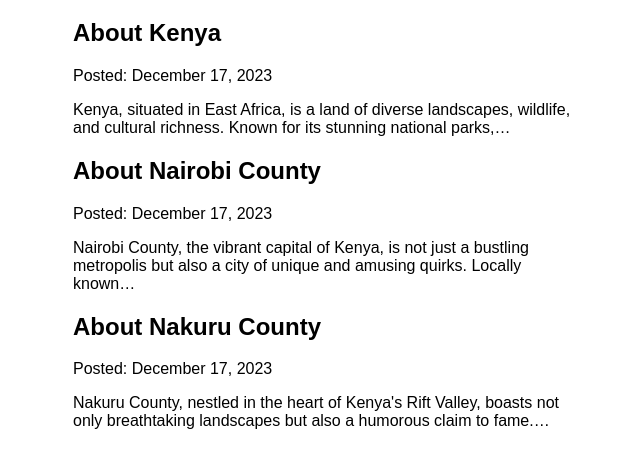
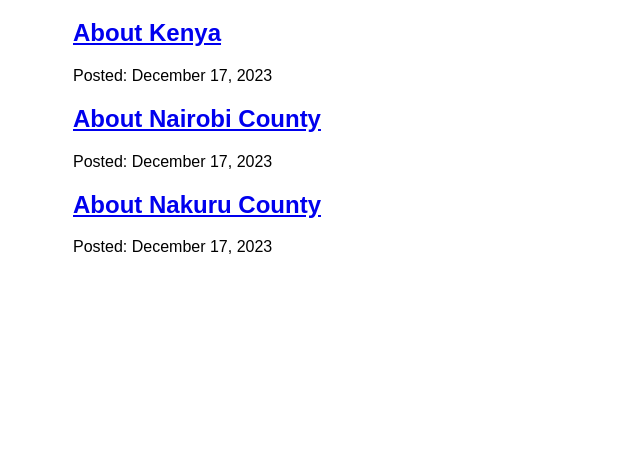
Before and after one commit to CalebCheptumo/my-first-gatsby-site, a Gatsby site: page /blog in a window 1280 px wide. Shown: the part 157-624 px from the top of the page, without its empty margins (317-957 px from the left). Built offline with nearby package versions, Linux system fonts and the light colour scheme; Gatsby itself is replaced by a stand-in of ours.

Commit message:
update blog page link

```diff
--- a/src/pages/blog/index.js
+++ b/src/pages/blog/index.js
@@ -1,22 +1,21 @@
 import * as React from "react";
-import { graphql } from "gatsby";
+import { Link, graphql } from "gatsby";
 import Layout from "../../components/layout";
 import Seo from "../../components/seo";
 
 const BlogPage = ({ data }) => {
   return (
     <Layout pageTitle="My Blog Post">
-          {
-
-                  data.allMdx.nodes.map((node) => (
-                      <article key={node.id}>
-                          <h2>{node.frontmatter.title}</h2>
-                          <p>Posted: {node.frontmatter.date}</p>
-                          <p>{node.excerpt}</p>
-                      </article>
-                  ))
-              }
-
+      {data.allMdx.nodes.map(node => (
+        <article key={node.id}>
+          <h2>
+            <Link to={`/blog/${node.frontmatter.slug}`}>
+              {node.frontmatter.title}
+            </Link>
+          </h2>
+          <p>Posted: {node.frontmatter.date}</p>
+        </article>
+      ))}
     </Layout>
   );
 };
@@ -27,9 +26,9 @@
         frontmatter {
           date(formatString: "MMMM D, YYYY")
           title
+          slug
         }
         id
-        excerpt
       }
     }
   }
```
